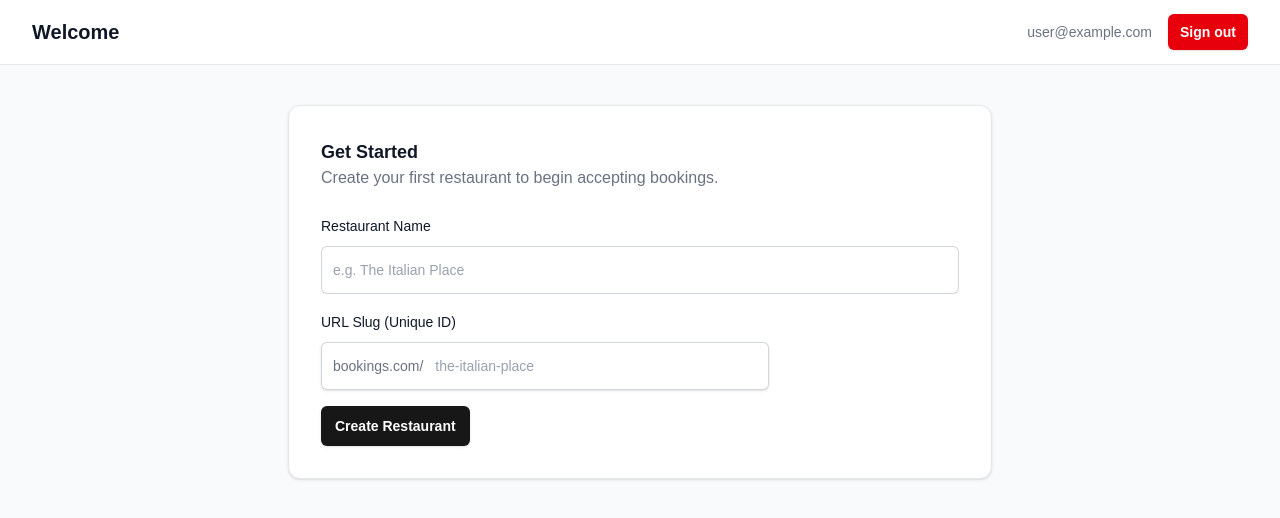
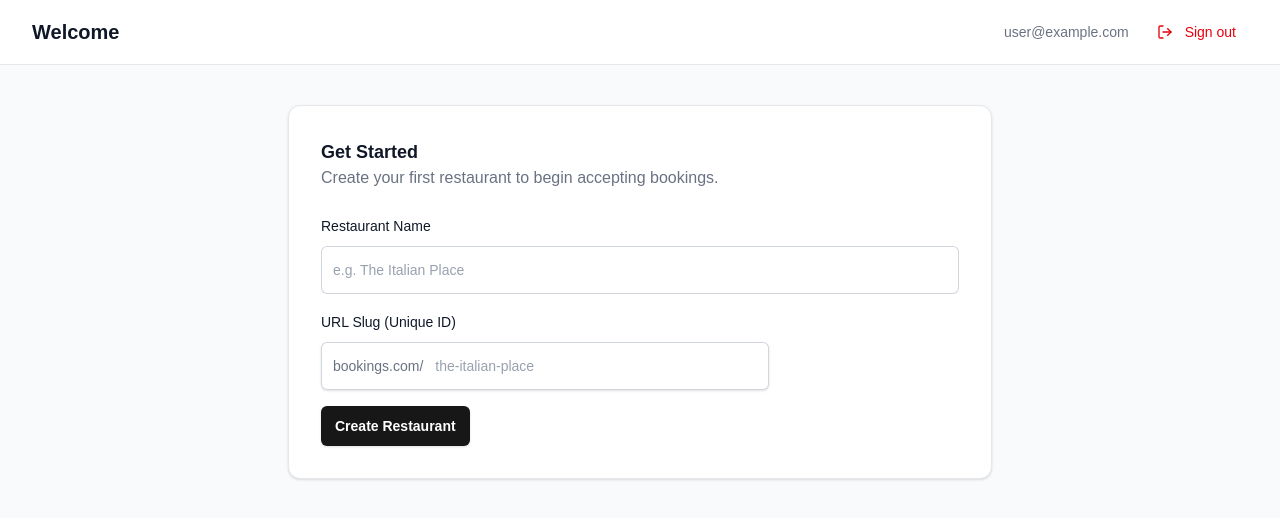
Before and after one commit to themosgr95/restaurant-booking, a Next.js app: page /staff/dashboard in a window 1280 px wide. Shown: the top 518 px of the page. Built offline with nearby package versions, Linux system fonts and the light colour scheme; no server answers; the database is empty; sample sign-in values are in the browser's storage.

Commit message:
fix errors ui

```diff
--- a/package.json
+++ b/package.json
@@ -20,6 +20,7 @@
     "@prisma/client": "^6.19.2",
     "@types/bcryptjs": "^2.4.6",
     "bcryptjs": "^3.0.3",
+    "lucide-react": "^0.563.0",
     "next": "16.1.6",
     "next-auth": "^4.24.13",
     "nodemailer": "^7.0.13",
--- a/src/app/staff/dashboard/logout-button.tsx
+++ b/src/app/staff/dashboard/logout-button.tsx
@@ -1,13 +1,15 @@
 "use client";
 
 import { signOut } from "next-auth/react";
+import { LogOut } from "lucide-react";
 
 export default function LogoutButton() {
   return (
     <button
       onClick={() => signOut({ callbackUrl: "/staff" })}
-      className="rounded-md bg-red-600 px-3 py-2 text-sm font-semibold text-white shadow-sm hover:bg-red-500 focus-visible:outline focus-visible:outline-2 focus-visible:outline-offset-2 focus-visible:outline-red-600"
+      className="flex w-full items-center gap-3 px-3 py-2 text-sm font-medium text-red-600 hover:bg-red-50 rounded-md transition-colors"
     >
+      <LogOut className="w-4 h-4" />
       Sign out
     </button>
   );
```
Also changed, not shown: 1 other file (tests, documents, lock files or other folders).
